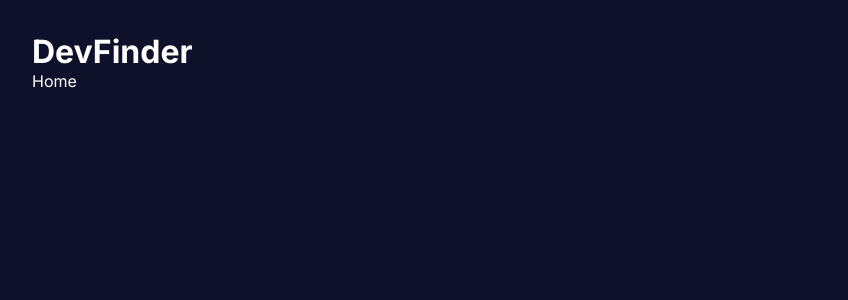
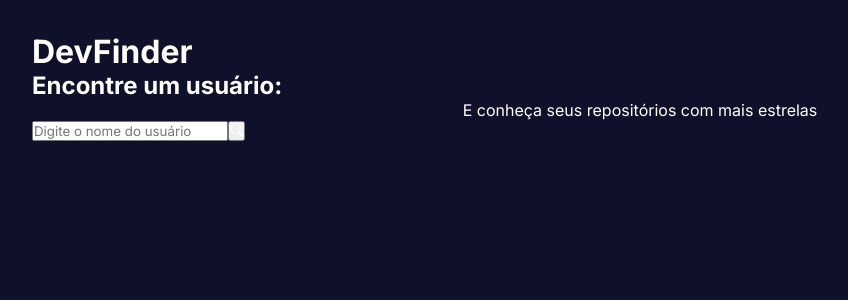
Before and after one commit to gabriela-albuquerque/DevFinder, a React (Vite) app: page / in a window 1280 px wide. Shown: the top 300 px of the page, without its empty margins (0-848 px from the left). Built offline with nearby package versions, Linux system fonts and the light colour scheme.

Commit message:
feat(search): adiciona componente de busca e integra à Home

```diff
--- /dev/null
+++ b/src/components/Search.tsx
@@ -0,0 +1,18 @@
+import { BsSearch } from "react-icons/bs";
+
+const Search = () => {
+  return (
+    <div>
+      <h2>Encontre um usuário:</h2>
+      <p>E conheça seus repositórios com mais estrelas</p>
+      <div>
+        <input type="text" placeholder="Digite o nome do usuário" />
+        <button>
+          <BsSearch />
+        </button>
+      </div>
+    </div>
+  );
+};
+
+export default Search;
--- a/src/routes/Home.tsx
+++ b/src/routes/Home.tsx
@@ -1,7 +1,11 @@
-import React from "react";
+import Search from "../components/Search";
 
 const Home = () => {
-  return <div>Home</div>;
+  return (
+    <div>
+      <Search />
+    </div>
+  );
 };
 
 export default Home;
```
